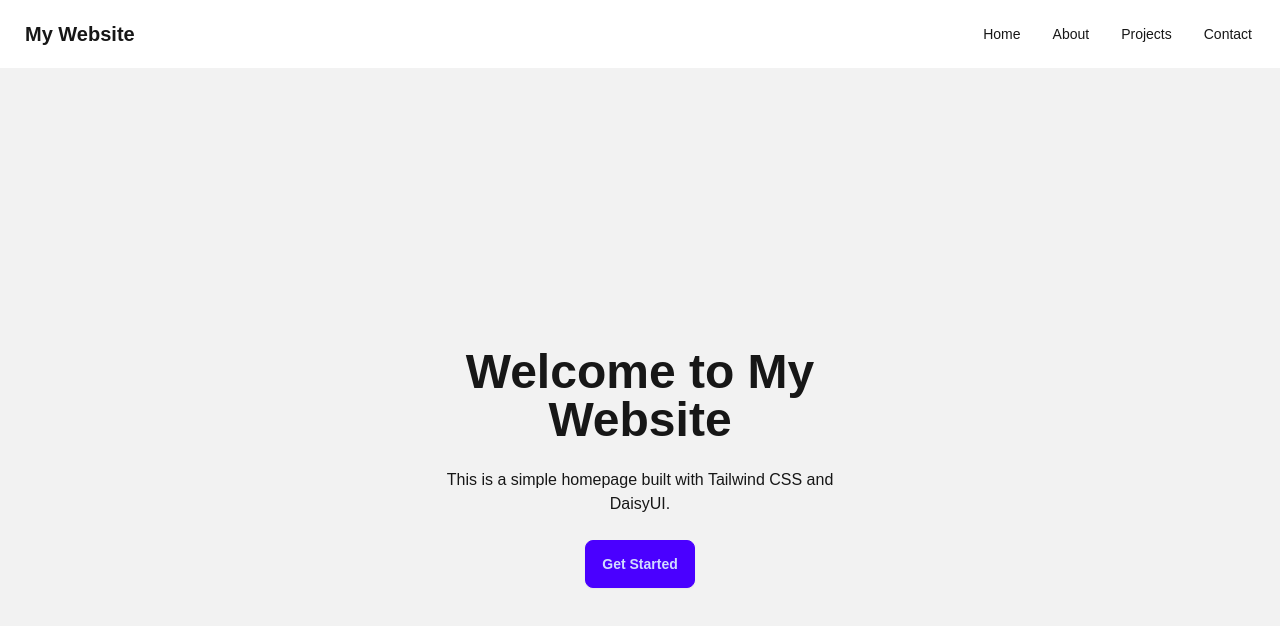
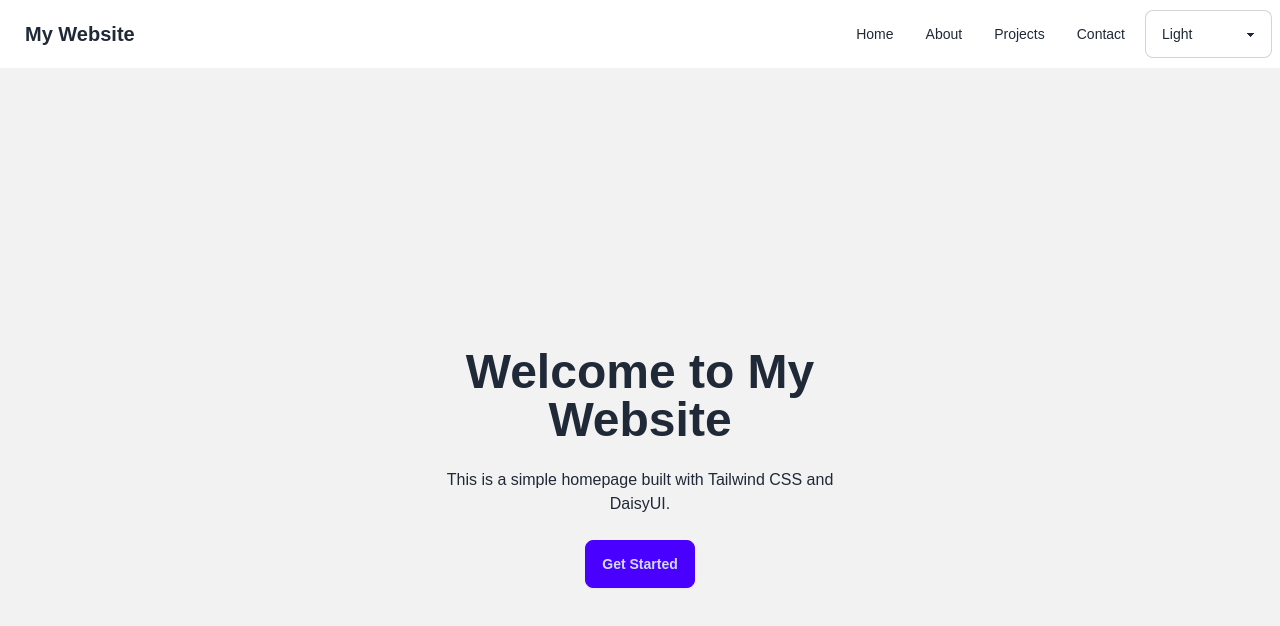
Before and after one commit to thatdudegrantt/personal-site, a Next.js app: page / in a window 1280 px wide. Shown: the top 626 px of the page. Built offline with nearby package versions, Linux system fonts and the light colour scheme.

Commit message:
Big Bug Fixes + Theme Swap
- Set light as default theme
- theme swap dropdown works and resets to lightmode default when refreshed
- updated text on screen to change with themes
- added themes

```diff
--- a/src/app/layout.js
+++ b/src/app/layout.js
@@ -18,7 +18,7 @@ export const metadata = {
 
 export default function RootLayout({ children }) {
   return (
-    <html lang="en">
+    <html lang="en" data-theme ="light">
       <body
         className={`${geistSans.variable} ${geistMono.variable} antialiased`}
       >
--- a/src/app/page.js
+++ b/src/app/page.js
@@ -7,8 +7,8 @@ export default function Home() {
         <div className="hero min-h-screen bg-base-200">
           <div className="hero-content text-center">
             <div className="max-w-md">
-              <h1 className="text-5xl font-bold">Welcome to My Website</h1>
-              <p className="py-6">
+              <h1 className="text-5xl font-bold text-base-content">Welcome to My Website</h1>
+              <p className="py-6 text-base-content">
                 This is a simple homepage built with Tailwind CSS and DaisyUI.
               </p>
               <button className="btn btn-primary">Get Started</button>
--- a/src/components/Navbar.js
+++ b/src/components/Navbar.js
@@ -1,13 +1,19 @@
+"use client";
+
 export default function Navbar() {
+    const handleThemeChange = (theme) => {
+        document.documentElement.setAttribute('data-theme', theme);
+    };
+
     return (
         <div className="navbar bg-base-100 shadow-lg">
             <div className="flex-1">
-                <a href="/" className="btn btn-ghost normal-case text-xl">
+                <a href="/" className="btn btn-ghost normal-case text-xl text-base-content">
                     My Website
                 </a>
             </div>
             <div className="flex-none">
-                <ul className="menu menu-horizontal px-1">
+                <ul className="menu menu-horizontal px-1 text-base-content">
                     <li>
                         <a href="/">Home</a>
                     </li>
@@ -22,6 +28,13 @@ export default function Navbar() {
                     </li>
                 </ul>
             </div>
+            <select className="select select-bordered text-base-content" onChange={(e) => handleThemeChange(e.target.value)}>
+                <option value="light">Light</option>
+                <option value="dark">Dark</option>
+                <option value="cupcake">Cupcake</option>
+                <option value="cupcake">Synthwave</option>
+                <option value="cupcake">Coffee</option>
+            </select>
         </div>
     );
 }
--- a/tailwind.config.mjs
+++ b/tailwind.config.mjs
@@ -14,4 +14,7 @@ export default {
     },
   },
   plugins: [require('daisyui')],
+  daisyui: {
+    themes: ['light', 'dark', 'coffee', 'synthwave', 'cupcake']
+  }
 };
```
